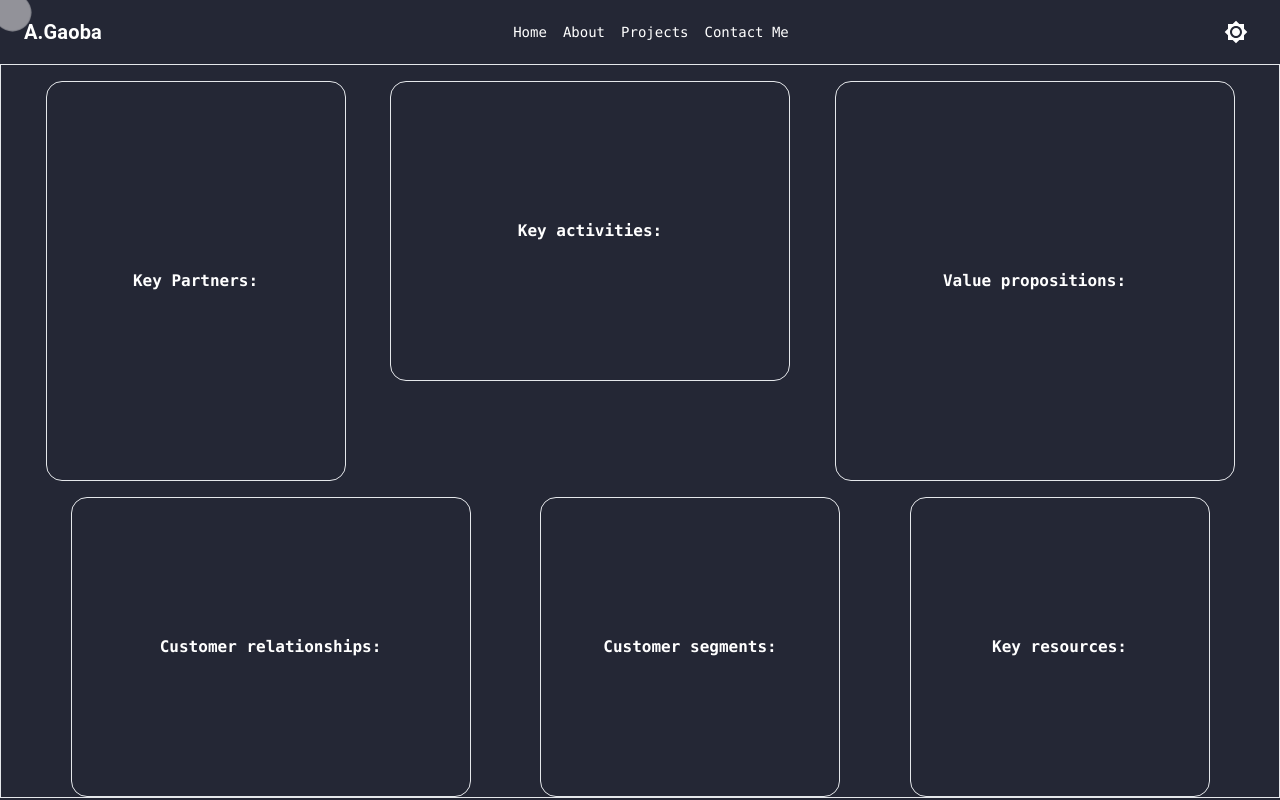
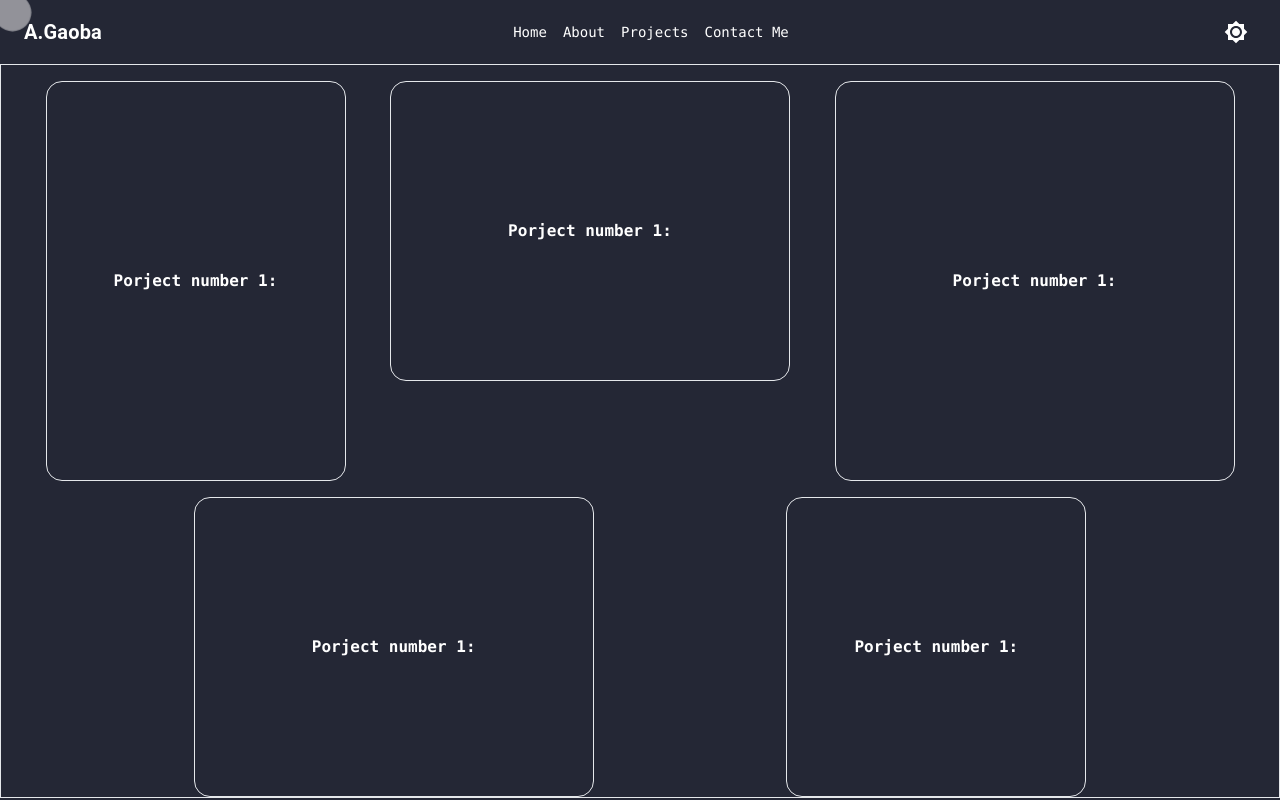
Before and after one commit to A-Gaoba/portfolio, a React (Vite) app: page /projects in a window 1280 px wide. Built offline with nearby package versions, Linux system fonts and the light colour scheme.

Commit message:
about, home , and contact almost done

```diff
--- a/src/components/Projects.jsx
+++ b/src/components/Projects.jsx
@@ -1,11 +1,10 @@
 function Projects() {
   const sections = [
-    { title: "Key Partners:", width: "w-[300px]", height: "h-[400px]" },
-    { title: "Key activities:", width: "w-[400px]", height: "h-[300px]", margin:"mt-12" },
-    { title: "Value propositions:", width: "w-[400px]", height: "h-[400px]" },
-    { title: "Customer relationships:", width: "w-[400px]", height: "h-[300px]" },
-    { title: "Customer segments:", width: "w-[300px]", height: "h-[300px]", margin:"-mt-12 lg:mt-4"},
-    { title: "Key resources:", width: "w-[300px]", height: "h-[300px]" },
+    { title: "Porject number 1:", width: "w-[300px]", height: "h-[400px]" },
+    { title: "Porject number 1:", width: "w-[400px]", height: "h-[300px]", margin:"mt-12" },
+    { title: "Porject number 1:", width: "w-[400px]", height: "h-[400px]" },
+    { title: "Porject number 1:", width: "w-[400px]", height: "h-[300px]" },
+    { title: "Porject number 1:", width: "w-[300px]", height: "h-[300px]", margin:"-mt-12 lg:mt-4"},
   ];
 
 
```
